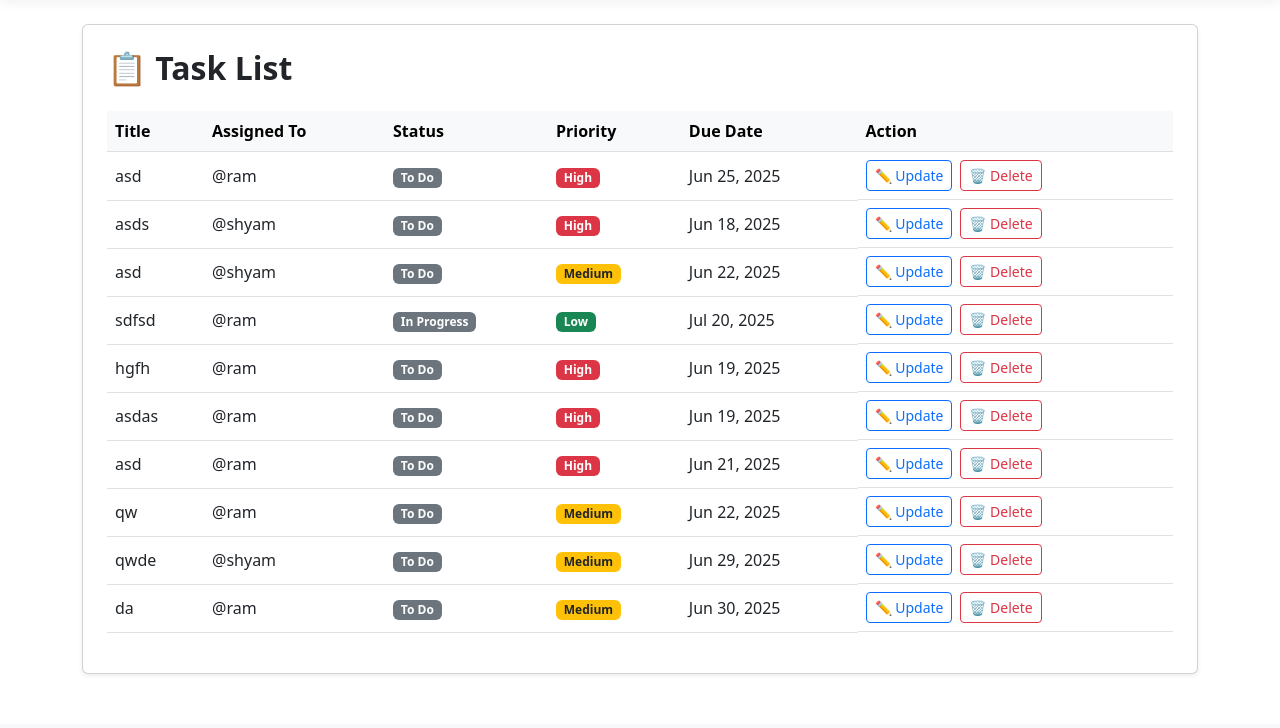
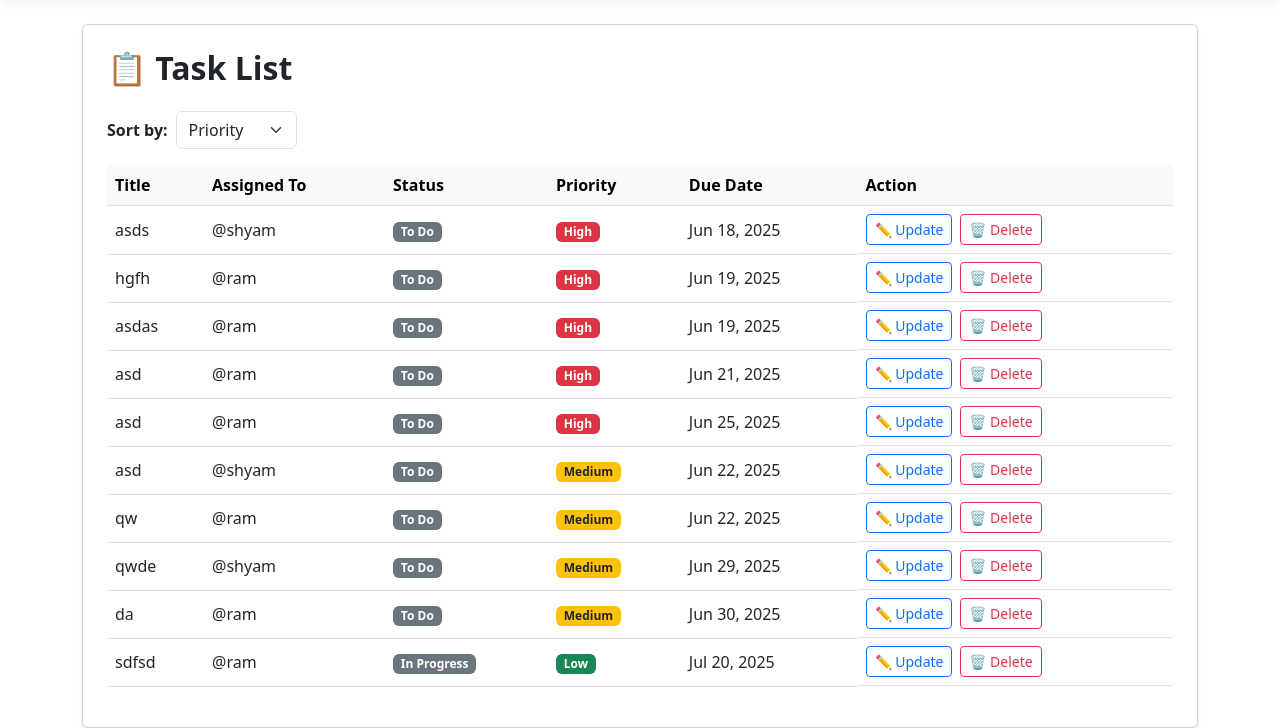
Before and after one commit to Zephyrion08/workflow-orchestration, a Django app: page /tasks/ in a window 1280 px wide. Shown: the part 76-804 px from the top of the page. Before the commit the page ends 750 px from the top, so only its background shows below. Run offline with Django 5.2, Linux system fonts and the light colour scheme; a user stored in the database is signed in; data comes from the database, SQL or seed files in the repository; both versions use the stored data as it was after the commit; parts of the project's set-up code (start-up, migrations or seed data) failed here and were passed over.

Commit message:
ml model added

```diff
--- a/workflow/models.py
+++ b/workflow/models.py
@@ -18,7 +18,8 @@ class Task(models.Model):
     description = models.TextField(blank=True)
     assigned_to = models.ForeignKey(settings.AUTH_USER_MODEL, on_delete=models.CASCADE)
     status = models.CharField(max_length=20, choices=STATUS_CHOICES, default='todo')
-    priority = models.CharField(max_length=10, choices=PRIORITY_CHOICES, default='Medium')  # New field
+    priority = models.CharField(max_length=10, choices=PRIORITY_CHOICES, default='Medium')
+    workload = models.PositiveIntegerField(default=1)  # Added workload field, default 1
     created_at = models.DateTimeField(auto_now_add=True)
     due_date = models.DateField(null=True, blank=True)
 
--- a/workflow/templates/workflow/task_list.html
+++ b/workflow/templates/workflow/task_list.html
@@ -5,13 +5,23 @@
 <div class="card shadow-sm p-4">
   <h2 class="mb-4 fw-bold">📋 Task List</h2>
 
+  <!-- Sorting dropdown -->
+  <form method="get" class="mb-3 d-flex align-items-center gap-2">
+    <label for="sort" class="form-label fw-bold mb-0">Sort by:</label>
+    <select name="sort" id="sort" class="form-select w-auto" onchange="this.form.submit()">
+      <option value="priority" {% if sort_by == 'priority' %}selected{% endif %}>Priority</option>
+      <option value="due_date" {% if sort_by == 'due_date' %}selected{% endif %}>Due Date</option>
+      <option value="status" {% if sort_by == 'status' %}selected{% endif %}>Status</option>
+    </select>
+  </form>
+
   <table class="table table-hover align-middle">
     <thead class="table-light">
       <tr>
         <th>Title</th>
         <th>Assigned To</th>
         <th>Status</th>
-        <th>Priority</th> <!-- Added Priority column -->
+        <th>Priority</th>
         <th>Due Date</th>
         <th>Action</th>
       </tr>
@@ -41,9 +51,7 @@
         </td>
         <td>{{ task.due_date|date:"M d, Y" }}</td>
         <td class="d-flex gap-2">
-          <a href="{% url 'update_task_status' task.id %}" class="btn btn-outline-primary btn-sm">
-            ✏️ Update
-          </a>
+          <a href="{% url 'update_task_status' task.id %}" class="btn btn-outline-primary btn-sm">✏️ Update</a>
 
           {% if request.user.is_superuser or request.user.groups.first.name == 'Manager' %}
             <form method="post" action="{% url 'delete_task' task.id %}" onsubmit="return confirm('Are you sure you want to delete this task?');">
--- a/workflow/views.py
+++ b/workflow/views.py
@@ -1,10 +1,13 @@
 from django.shortcuts import render, redirect, get_object_or_404
 from django.contrib.auth.decorators import login_required, user_passes_test
 from .models import Task
+from datetime import datetime, date
 from .forms import TaskForm
 from django.contrib import messages
 from django.views.decorators.http import require_POST
 from .ml_utils import predict_task_priority
+from django.db.models import Case, When, IntegerField
+
 
 def is_manager_or_admin(user):
     return user.is_superuser or user.groups.filter(name__in=['Manager']).exists()
@@ -17,15 +20,47 @@ def create_task(request):
         if form.is_valid():
             task = form.save(commit=False)
 
-            # Get features
             status = form.cleaned_data['status']
             due_date = form.cleaned_data['due_date']
-            pending_tasks = Task.objects.filter(assigned_to=task.assigned_to, status__in=['todo', 'in_progress']).count()
 
-            # Predict and assign priority
-            predicted_priority = predict_task_priority(status, due_date, pending_tasks)
+            # Calculate workload (number of pending tasks for assignee)
+            workload = Task.objects.filter(
+                assigned_to=task.assigned_to,
+                status__in=['todo', 'in_progress']
+            ).count()
+
+            # Calculate days_to_due
+            if due_date:
+                days_to_due = (due_date - date.today()).days
+                if days_to_due < 0:
+                    days_to_due = 0
+            else:
+                days_to_due = 0
+
+            # Get created_day string, e.g., 'Mon', 'Tue'
+            created_day = datetime.now().strftime('%a')
+
+            # Calculate is_weekend_due based on due_date
+            if due_date:
+                is_weekend_due = 1 if due_date.weekday() >= 5 else 0
+            else:
+                is_weekend_due = 0
+
+            # Assigned hour - could be current hour or from the form
+            assigned_hour = datetime.now().hour
+
+            # Call your prediction function with all needed params
+            predicted_priority = predict_task_priority(
+                status=status,
+                days_to_due=days_to_due,
+                pending_tasks=workload,  # or separate pending_tasks if you have that
+                workload=workload,
+                created_day=created_day,
+                is_weekend_due=is_weekend_due,
+                assigned_hour=assigned_hour
+            )
+
             task.priority = predicted_priority
-
             task.save()
             return redirect('task_list')
     else:
@@ -35,11 +70,37 @@ def create_task(request):
 
 @login_required
 def task_list(request):
+    sort_by = request.GET.get('sort', 'priority')  # default sort by priority
+
+    # Define priority order to sort by priority nicely
+    priority_ordering = Case(
+        When(priority='High', then=0),
+        When(priority='Medium', then=1),
+        When(priority='Low', then=2),
+        default=3,
+        output_field=IntegerField()
+    )
+
     if request.user.is_superuser or request.user.groups.filter(name='Manager').exists():
         tasks = Task.objects.all()
     else:
         tasks = Task.objects.filter(assigned_to=request.user)
-    return render(request, 'workflow/task_list.html', {'tasks': tasks})
+
+    # Apply sorting
+    if sort_by == 'priority':
+        tasks = tasks.order_by(priority_ordering, 'due_date')
+    elif sort_by == 'due_date':
+        tasks = tasks.order_by('due_date')
+    elif sort_by == 'status':
+        tasks = tasks.order_by('status')
+    else:
+        tasks = tasks.order_by('due_date')  # fallback
+
+    context = {
+        'tasks': tasks,
+        'sort_by': sort_by,
+    }
+    return render(request, 'workflow/task_list.html', context)
 
 @login_required
 def update_task_status(request, task_id):
```
Also changed, not shown: workflow/forms.py (+7 -3 lines), workflow/ml_utils.py (+22 -22 lines), db.sqlite3, 2 other files.
